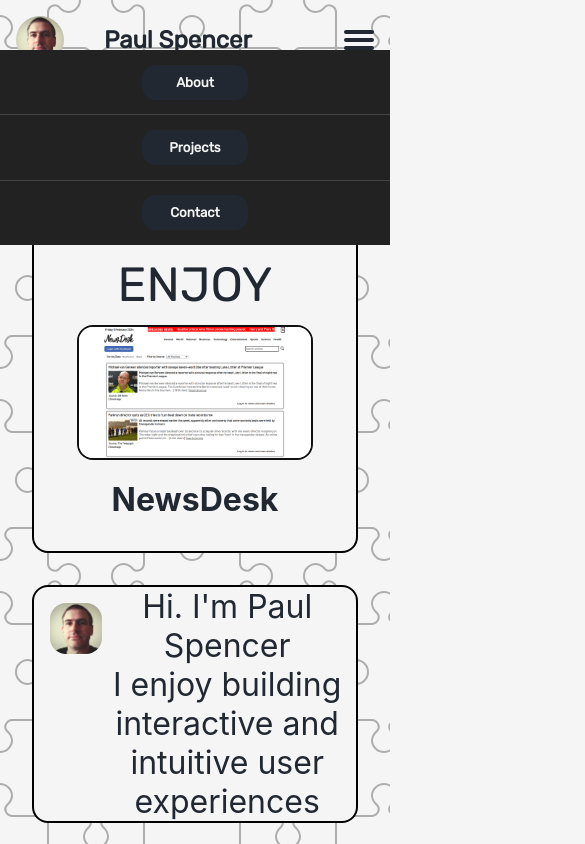
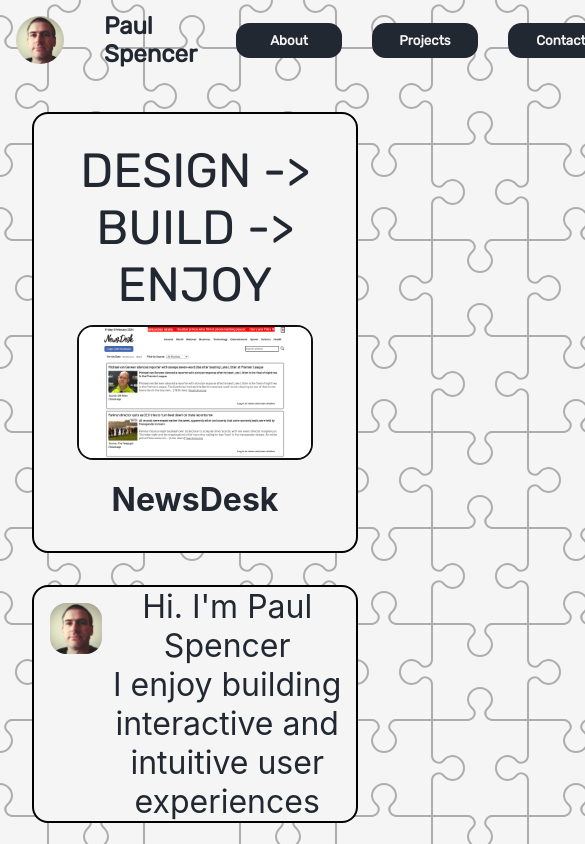
Before and after one commit to billsongames/spenno.dev, a React (Create React App) app: page / in a window 390 px wide. Shown: the top 844 px of the page, 585 px wide, since content can reach past the window. Built offline with nearby package versions, Linux system fonts and the light colour scheme.

Commit message:
link buttons flex grow set

```diff
--- a/src/Components/Navbar/Navbar.jsx
+++ b/src/Components/Navbar/Navbar.jsx
@@ -49,11 +49,6 @@ const Navbar = () => {
         </div>
         <div>
 
-          <input id="menu-toggle" type="checkbox" />
-          <label className="menu-button-container" for="menu-toggle">
-            <div className="menu-button"></div>
-          </label>
-
         </div>
 
         <ul className="navbar-links">
@@ -88,13 +83,13 @@ const Navbar = () => {
             </li>
           </ul>
 
-{/*           <div className="navbar-darkmode-toggle">
+          <div className="navbar-darkmode-toggle">
             <img src={darkMode
               ? "/assets/images/darkmode/lightswitch_on.png"
               : "/assets/images/darkmode/lightswitch_off.png"}
               alt="Dark Mode toggle"
               onClick={handleDarkModeClick}/>
-          </div> */}
+          </div>
         </div>
 
 
--- a/src/Components/Navbar/navbar.css
+++ b/src/Components/Navbar/navbar.css
@@ -49,14 +49,16 @@
 .navbar-links{
   display: flex;
   flex-direction: row;
+  flex-grow: 1;
   list-style-type: none;
+  justify-content: end;
   margin: 0;
   padding: 0;
   z-index: 1
 }
 
 .navbar-links > li {
-  margin: 0 1rem;
+  margin: 0 0.5em;
   overflow: hidden;
 }
 
@@ -95,101 +97,3 @@
 }
 
 /* #################################################### */
-
-.menu-button-container{
-  display: none;
-  height: 100%;
-  width: 30px;
-  margin: 0 1em 0 0;
-  cursor: pointer;
-  flex-direction: column;
-  justify-content: center;
-  align-items: center;
-}
-
-#menu-toggle{
-  display: none;
-}
-
-.menu-button,
-.menu-button::before,
-.menu-button::after {
-  display: block;
-  background-color: var(--text-color);
-  position: absolute;
-  height: 4px;
-  width: 30px;
-  transition: transform 400ms cubic-bezier(0.23, 1, 0.32, 1);
-  border-radius: 2px;
-}
-
-.menu-button::before {
-  content: '';
-  margin-top: -8px;
-}
-
-.menu-button::after {
-  content: '';
-  margin-top: 8px;
-}
-
-#menu-toggle:checked + .menu-button-container .menu-button::before {
-  margin-top: 0px;
-  transform: rotate(405deg);
-}
-
-#menu-toggle:checked + .menu-button-container .menu-button {
-  background: rgba(255, 255, 255, 0);
-}
-
-#menu-toggle:checked + .menu-button-container .menu-button::after {
-  margin-top: 0px;
-  transform: rotate(-405deg);
-}
-
-/* #################################################### */
-
-@media (max-width: 767px) {
-  .menu-button-container{
-    display: flex;
-  }
-
-  .navbar-links{
-    position: absolute;
-    top: 0;
-    margin-top: 50px;
-    left: 0;
-    flex-direction: column;
-    width: 100%;
-    justify-content: center;
-    align-items: center;
-  }
-
-  #menu-toggle ~ .navbar-links li {
-    height: 0;
-    margin: 0;
-    padding: 0;
-    border: 0;
-    transition: height 400ms cubic-bezier(0.23, 1, 0.32, 1);
-  }
-
-  #menu-toggle:checked ~ .navbar-links li {
-    border: 1px solid #333;
-    height: 2.5em;
-    padding: 0.5em;
-    transition: height 400ms cubic-bezier(0.23, 1, 0.32, 1);
-  }
-
-  .navbar-links > li {
-    display: flex;
-    justify-content: center;
-    margin: 0;
-    padding: 0.5em 0;
-    width: 100%;
-    color: var(--text-color);
-    background-color: #222;
-  }
-  .navbar-links > li:not(:last-child) {
-    border-bottom: 1px solid #444;
-  }
-}
```
